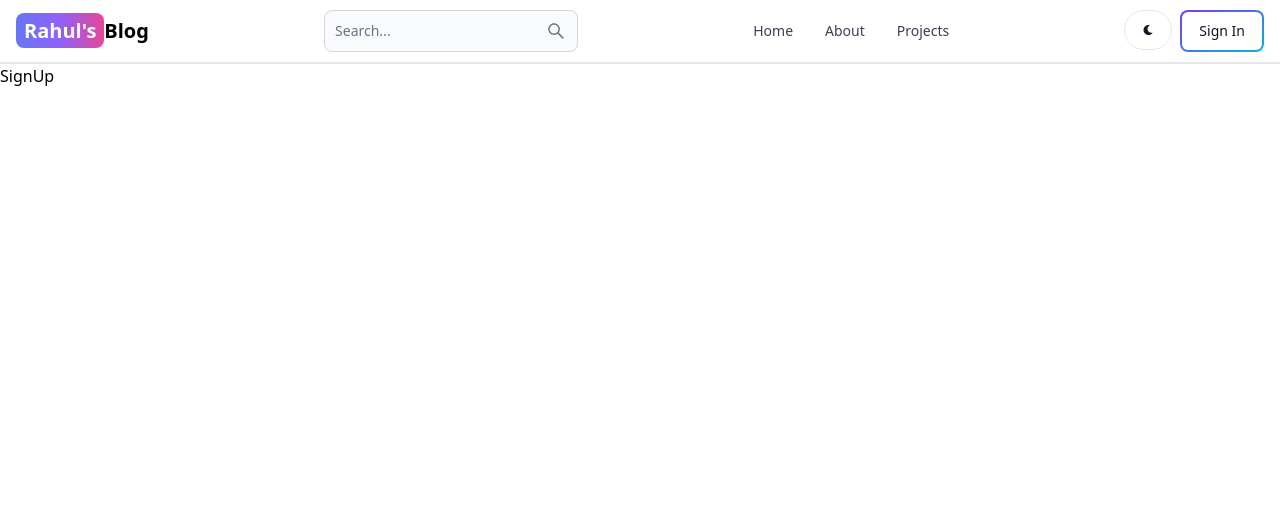
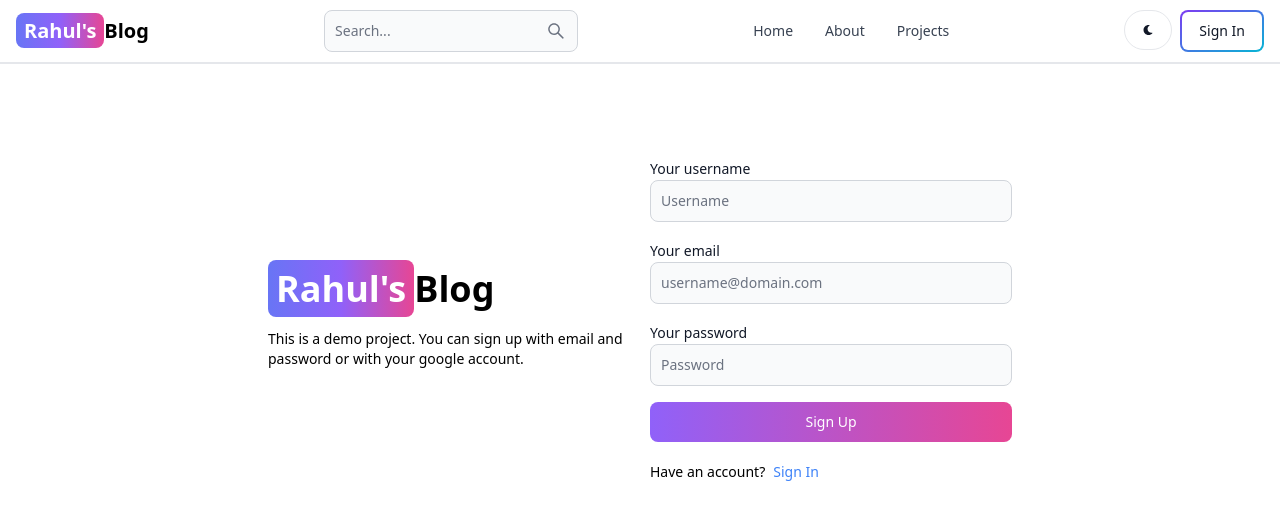
Before and after one commit to rdxdevelops/mern-blog, a React (Vite) app in the folder client/: page /sign-up in a window 1280 px wide. Shown: the top 520 px of the page. Built offline with nearby package versions, Linux system fonts and the light colour scheme.

Commit message:
create sign up page ui

```diff
--- a/client/src/pages/SignUp.jsx
+++ b/client/src/pages/SignUp.jsx
@@ -1,5 +1,48 @@
+import { Button, Label, TextInput } from "flowbite-react";
+import { Link } from "react-router-dom";
+
 export default function SignUp() {
   return (
-    <div>SignUp</div>
-  )
+    <div className="min-h-screen mt-20">
+      <div className="flex p-3 max-w-3xl mx-auto flex-col md:flex-row md:items-center gap-5">
+        {/* left */}
+        <div className="flex-1">
+          <Link to="/" className=" font-bold dark:text-white text-4xl">
+            <span className="px-2 py-1 bg-gradient-to-r from-indigo-500 via-purple-500 to-pink-500 rounded-lg text-white">
+              Rahul's
+            </span>
+            Blog
+          </Link>
+          <p className="text-sm mt-5">
+            This is a demo project. You can sign up with email and password or
+            with your google account.
+          </p>
+        </div>
+        {/* right */}
+        <div className="flex-1">
+          <form className="flex flex-col gap-4">
+            <div>
+              <Label htmlFor="username" value="Your username" />
+              <TextInput type="text" placeholder="Username" id="username" />
+            </div>
+            <div>
+              <Label htmlFor="email" value="Your email" />
+              <TextInput type="text" placeholder="username@domain.com" id="email" />
+            </div>
+            <div>
+              <Label htmlFor="password" value="Your password" />
+              <TextInput type="password" placeholder="Password" id="password" />
+            </div>
+            <Button type="submit" gradientDuoTone='purpleToPink' >Sign Up</Button>
+          </form>
+          <div className="flex gap-2 mt-5 text-sm">
+            <span>Have an account?</span>
+            <Link to='/sign-in' className="text-blue-500">
+              Sign In
+            </Link>
+          </div>
+        </div>
+      </div>
+    </div>
+  );
 }
```
